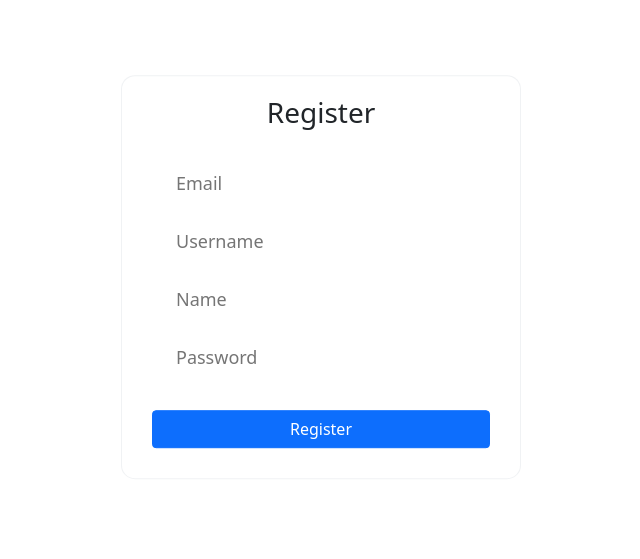
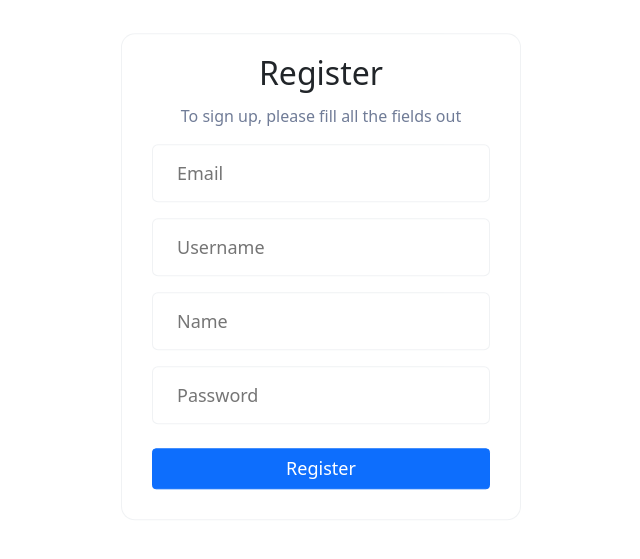
Before and after one commit to RomanSkrypnik/chat-frontend_v3, a React (Create React App) app: page /register in a window 1280 px wide. Shown: the part 123-682 px from the top of the page, without its empty margins (319-959 px from the left). Built offline with nearby package versions, Linux system fonts and the light colour scheme; no server answers.

Commit message:
chat list reversed fix

```diff
--- a/src/assets/styles/inputs/_text-input.scss
+++ b/src/assets/styles/inputs/_text-input.scss
@@ -6,7 +6,7 @@
 
   font-size: 18px;
   border-radius: 6px;
-  border: 0;
   height: 58px;
+  border: 1px solid $headerGrey;
   padding: 23px 24px;
 }
--- a/src/components/common/Typography.tsx
+++ b/src/components/common/Typography.tsx
@@ -1,7 +1,7 @@
 import React, {FC, ReactNode} from 'react';
 
 interface TypographyProps {
-    as?: 'div' | 'p' | 'h1' | 'h2' | 'h3' | 'h4' | 'h5' | 'h6';
+    as?: 'div' | 'p' | 'span' | 'h1' | 'h2' | 'h3' | 'h4' | 'h5' | 'h6';
     fz?: number | string;
     lh?: number | string;
     children: ReactNode;
--- a/src/components/partials/LoginForm.tsx
+++ b/src/components/partials/LoginForm.tsx
@@ -1,11 +1,14 @@
 import React from 'react';
 import TextInput from "../inputs/TextInput";
 import {useForm} from "react-hook-form";
-import {LoginDto} from "../../types/auth";
+import {LoginDto} from "../../types";
 import {login} from "../../store/slices/auth";
 import {useDispatch} from "react-redux";
 import {AppDispatch} from "../../store";
 import {Link} from "react-router-dom";
+import CardContainer from "../containers/CardContainer";
+import CenteredContainer from "../containers/CenteredContainer";
+import Typography from "../common/Typography";
 
 const LoginForm = () => {
 
@@ -18,15 +21,24 @@ const LoginForm = () => {
     }
 
     return (
-        <div className="login__form">
-            <form className="d-flex flex-column" onSubmit={handleSubmit(handleFormSubmit)}>
-                <h3 className="text-center mb-4">Login</h3>
-                <TextInput control={control} name="email" placeholder="email"/>
-                <TextInput control={control} name="password" placeholder="password"/>
-                <button className="btn btn-primary mt-4">Login</button>
-                <Link className="text-decoration-none mx-auto mt-2" to="/register">To sign up - click here</Link>
-            </form>
-        </div>
+        <CenteredContainer>
+            <CardContainer>
+                <div className="login__form">
+                    <form className="d-flex flex-column" onSubmit={handleSubmit(handleFormSubmit)}>
+                        <Typography className="text-center" fz={32} as="h2">Login</Typography>
+                        <Typography className="text-grey mt-1">To sign in, please enter your email and password</Typography>
+                        <TextInput className="mt-3" control={control} name="email" placeholder="email"/>
+                        <TextInput className="mt-3" control={control} name="password" placeholder="password"/>
+                        <button className="btn btn-primary mt-4 p-2">
+                            <Typography fz={18} as="span">Sign in</Typography>
+                        </button>
+                        <Link className="text-decoration-none mx-auto mt-3" to="/register">
+                            <Typography as="span" fz={17}>To sign up - click here</Typography>
+                        </Link>
+                    </form>
+                </div>
+            </CardContainer>
+        </CenteredContainer>
     );
 };
 
--- a/src/components/partials/RegisterForm.tsx
+++ b/src/components/partials/RegisterForm.tsx
@@ -4,6 +4,9 @@ import {RegisterDto} from "../../types/auth";
 import TextInput from "../inputs/TextInput";
 import {AuthService} from "../../services/AuthService";
 import {useNavigate} from "react-router-dom";
+import CardContainer from "../containers/CardContainer";
+import CenteredContainer from "../containers/CenteredContainer";
+import Typography from "../common/Typography";
 
 const RegisterForm = () => {
 
@@ -21,16 +24,23 @@ const RegisterForm = () => {
     }
 
     return (
-        <div className="register__form">
-            <form className="d-flex flex-column" onSubmit={handleSubmit(handleFormSubmit)}>
-                <h3 className="text-center mb-4">Register</h3>
-                <TextInput control={control} placeholder="Email" name="email"/>
-                <TextInput control={control} placeholder="Username" name="username"/>
-                <TextInput control={control} placeholder="Name" name="name"/>
-                <TextInput control={control} placeholder="Password" name="password"/>
-                <button className="btn btn-primary mt-4">Register</button>
-            </form>
-        </div>
+        <CenteredContainer>
+            <CardContainer>
+                <div className="register__form">
+                    <form className="d-flex flex-column" onSubmit={handleSubmit(handleFormSubmit)}>
+                        <Typography className="text-center" fz={32} as="h2">Register</Typography>
+                        <Typography className="text-grey text-center mt-1">To sign up, please fill all the fields out</Typography>
+                        <TextInput className="mt-3" control={control} placeholder="Email" name="email"/>
+                        <TextInput className="mt-3" control={control} placeholder="Username" name="username"/>
+                        <TextInput className="mt-3" control={control} placeholder="Name" name="name"/>
+                        <TextInput className="mt-3" control={control} placeholder="Password" name="password"/>
+                        <button className="btn btn-primary mt-4">
+                            <Typography fz={18} as="span">Register</Typography>
+                        </button>
+                    </form>
+                </div>
+            </CardContainer>
+        </CenteredContainer>
     );
 };
 
--- a/src/hocs/Authorized.tsx
+++ b/src/hocs/Authorized.tsx
@@ -80,10 +80,10 @@ const Authorized: FC<AuthorizedProps> = ({children}) => {
 
             socket.on('chat-message', (message: MessageDto) => {
                 dispatch(addMessage(message));
-                snackbar(<SnackbarMessage user={message.user} message={message}/>);
 
                 if (message.user.id !== user.id && chat.id !== message.chatId && !chat.isMutedByMe) {
                     SoundService.playSound();
+                    snackbar(<SnackbarMessage user={message.user} message={message}/>);
                 }
             });
         }
--- a/src/hooks/useMessageArr.ts
+++ b/src/hooks/useMessageArr.ts
@@ -9,17 +9,18 @@ export function useMessageArr(messages: MessageDto[]) {
     }, [messages]);
 
     const convertIntoTwoDimsArr = () => {
-        const arr: [] | MessageDto[][] = []
-        let i = 0
+        const arr: [] | MessageDto[][] = [];
+        const reversed = [...messages].reverse();
+        let i = 0;
 
-        messages.forEach((message, idx) => {
-            if (idx > 0 && message.user.id !== messages[idx - 1].user.id) {
-                i++
+        reversed.forEach((message, idx) => {
+            if (idx > 0 && message.user.id !== reversed[idx - 1].user.id) {
+                i++;
             }
-            arr[i] = arr[i] ? [...arr[i], message] : [message]
-        })
+            arr[i] = arr[i] ? [...arr[i], message] : [message];
+        });
 
-        setTwoDimsArr(arr)
+        setTwoDimsArr(arr);
     }
 
     return twoDimsArr;
--- a/src/pages/login.tsx
+++ b/src/pages/login.tsx
@@ -1,17 +1,11 @@
 import React from 'react';
 import withUnauthorized from "../hocs/Unauthorized";
-import CardContainer from "../components/containers/CardContainer";
 import LoginForm from "../components/partials/LoginForm";
-import CenteredContainer from "../components/containers/CenteredContainer";
 
 const Login = () => {
     return (
         <section className="login">
-            <CenteredContainer>
-                <CardContainer>
-                    <LoginForm/>
-                </CardContainer>
-            </CenteredContainer>
+            <LoginForm/>
         </section>
     );
 };
--- a/src/pages/register.tsx
+++ b/src/pages/register.tsx
@@ -1,17 +1,11 @@
 import React from 'react';
 import withUnauthorized from "../hocs/Unauthorized";
-import CardContainer from "../components/containers/CardContainer";
 import RegisterForm from "../components/partials/RegisterForm";
-import CenteredContainer from "../components/containers/CenteredContainer";
 
 const Register = () => {
     return (
         <section className="register">
-            <CenteredContainer>
-                <CardContainer>
-                    <RegisterForm/>
-                </CardContainer>
-            </CenteredContainer>
+            <RegisterForm/>
         </section>
     );
 };
--- a/src/store/slices/chat.ts
+++ b/src/store/slices/chat.ts
@@ -128,12 +128,12 @@ const chatSlice = createSlice({
         addMessage(state, {payload}) {
 
             if (state.chat && state.chat.id === payload.chatId) {
-                state.chat.messages = [...state.chat.messages, payload];
+                state.chat.messages = [payload, ...state.chat.messages];
             }
 
             state.chats = state.chats.map(chat => {
-                if (chat.id === chat?.id) {
-                    return {...chat, messages: [...chat.messages, payload]}
+                if (chat.id === payload.id) {
+                    return {...chat, messages: [payload, ...chat.messages]};
                 }
                 return chat;
             });
@@ -142,12 +142,12 @@ const chatSlice = createSlice({
         addMessages(state, {payload}) {
 
             if (state.chat && state.chat.id === payload.chatId) {
-                state.chat.messages = [...state.chat.messages, ...payload];
+                state.chat.messages = [...payload, ...state.chat.messages];
             }
 
             state.chats = state.chats.map(chat => {
                 if (chat.id === state.chat?.id) {
-                    return {...chat, messages: [...chat.messages, ...payload]}
+                    return {...chat, messages: [...payload, ...chat.messages]};
                 }
                 return chat;
             });
```
